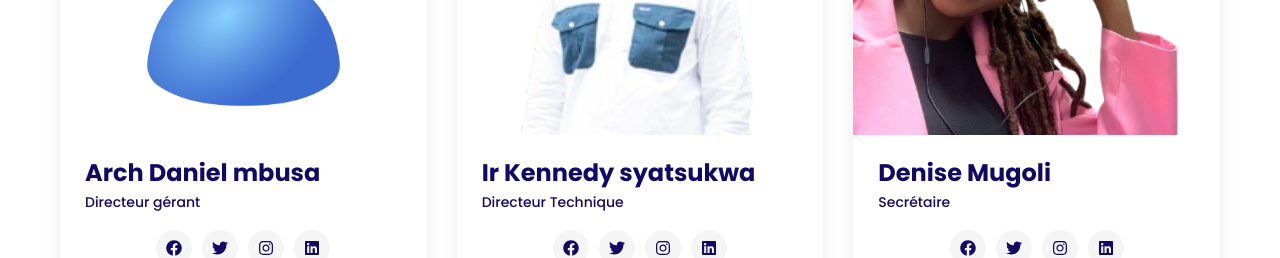
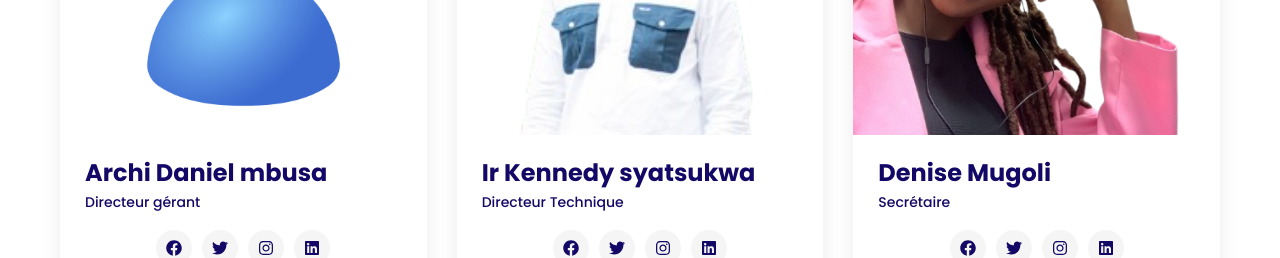
Before and after one commit to crack17o/bim_construction, a React (Vite) app: page / in a window 1280 px wide. Shown: the part 4908-5166 px from the top of the page. Built offline with nearby package versions, Linux system fonts and the light colour scheme.

Commit message:
Fixe textk

```diff
--- a/src/components/organisms/Team.jsx
+++ b/src/components/organisms/Team.jsx
@@ -23,7 +23,7 @@ const Team = () => {
     {
       id: 1,
       image: './img/dany.jpg',
-      name: 'Arch Daniel mbusa',
+      name: 'Archi Daniel mbusa',
       position: 'Directeur gérant ',
       facebook: 'https://facebook.com/',
       twitter: 'https://twitter.com/',
```
